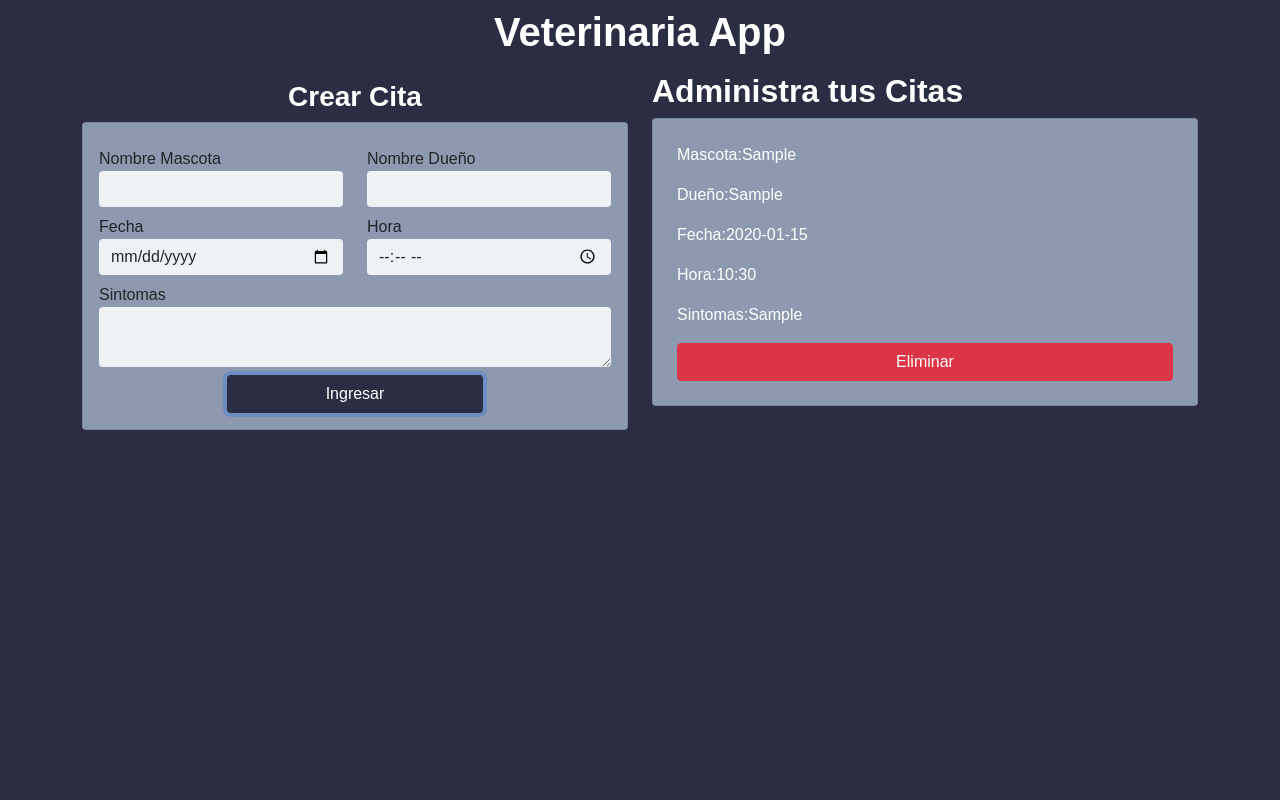
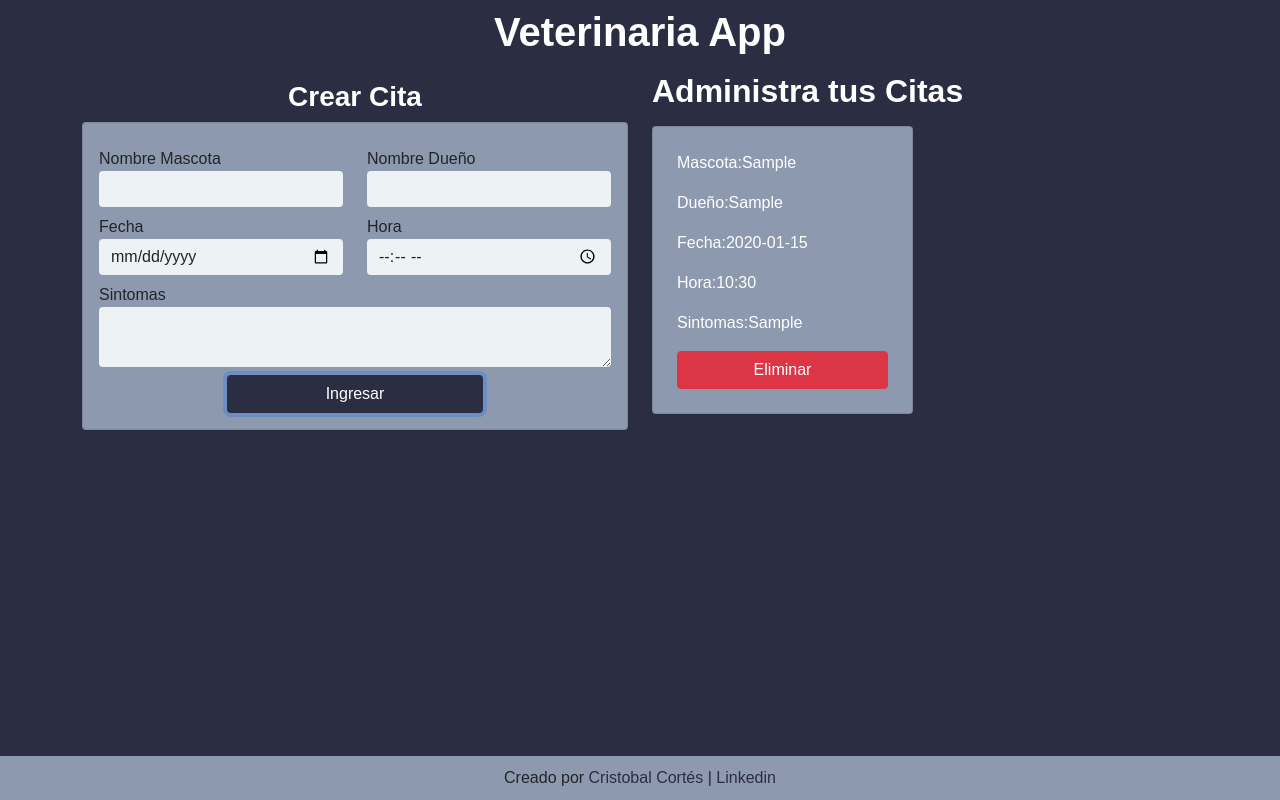
Before and after one commit to ccortespaez/veterinaria-app, a React (Create React App) app: page / in a window 1280 px wide. Both pictures are taken after typing "Sample", "Sample", "2020-01-15", "10:30", "Sample" into the empty fields and a click on the button "Ingresar". Built offline with nearby package versions, Linux system fonts and the light colour scheme.

Commit message:
Proyecto finalizado

```diff
--- a/src/App.js
+++ b/src/App.js
@@ -1,14 +1,31 @@
-import React, { Fragment, useState } from 'react';
+import React, { Fragment, useState, useEffect } from 'react';
 import Form from './components/Form';
 import Check from './components/Check';
 
 function App() {
 
+  // Citas en local storage
+  let checksInitials = JSON.parse(localStorage.getItem('checks'));
+  if (!checksInitials) {
+    checksInitials = [];
+  }
+
+  // Arreglo de citas
   const [checks, setChecks] = useState([]);
+
+  // Use Effect para realizar ciertas operaciones cuando el state cambia
+  useEffect(() => {
+    let checksInitials = JSON.parse(localStorage.getItem('checks'));
+    if (checksInitials) {
+      localStorage.setItem('citas', JSON.stringify(checks))
+    } else {
+      localStorage.setItem('citas', JSON.stringify([]));
+    }
+  }, [checks]);
 
   //Crear una cita
   const createCheck = check => {
-    setChecks([...checks,check])
+    setChecks([...checks, check])
   }
 
   //Borrar las citas
@@ -25,12 +42,13 @@ function App() {
       <div className="container">
         <h1 className="text-center mt-2 mb-2 text-white fw-bold">Veterinaria App</h1>
         <div className="row">
-      <div className="col-lg">
+          <div className="col-lg-6">
             <Form
-        createCheck={createCheck}/>
+              createCheck={createCheck} />
           </div>
           <div className="col-lg mt-2">
             <h2 className="text-white fw-bold">{title}</h2>
+            <div className="row scroll">
             {checks.map(check => (
               <Check
               key={check.id}
@@ -39,8 +57,9 @@ function App() {
               />
               ))}
               </div>
-
           </div>
+        </div>
+        <footer className="fixed-bottom text-center">Creado por <a href="https://github.com/ccortespaez/veterinaria-app">Cristobal Cortés</a> | <a href="https://www.linkedin.com/in/ccortespaez/">Linkedin</a></footer>
       </div>
     </>
   );
--- a/src/components/Check.js
+++ b/src/components/Check.js
@@ -1,7 +1,8 @@
 import React from 'react';
 
 const Check = ({check, deleteCheck}) => (
-    <div className="card p-4">
+        <div className="col-6">
+        <div className="card p-4 mt-2">
         <p className="text-white">Mascota:<span>{check.pet}</span> </p>
         <p className="text-white">Dueño:<span>{check.owner}</span> </p>
         <p className="text-white">Fecha:<span>{check.date}</span> </p>
@@ -9,6 +10,9 @@ const Check = ({check, deleteCheck}) => (
         <p className="text-white">Sintomas:<span>{check.symptoms}</span> </p>
         <button className="btn btn-danger" onClick={() => deleteCheck(check.id)}>Eliminar</button>
     </div>
+    </div>
+
+
 )
 
 export default Check;
--- a/src/index.css
+++ b/src/index.css
@@ -29,3 +29,13 @@ body {
   background-color: #2b2d42;
   color: white;
 }
+
+footer{
+  background-color: #8d99ae;
+  padding: 10px;
+}
+
+a{
+  text-decoration: none;
+  color: #2b2d42;
+}
```
Lines whose indentation alone changed are shown as unchanged.
